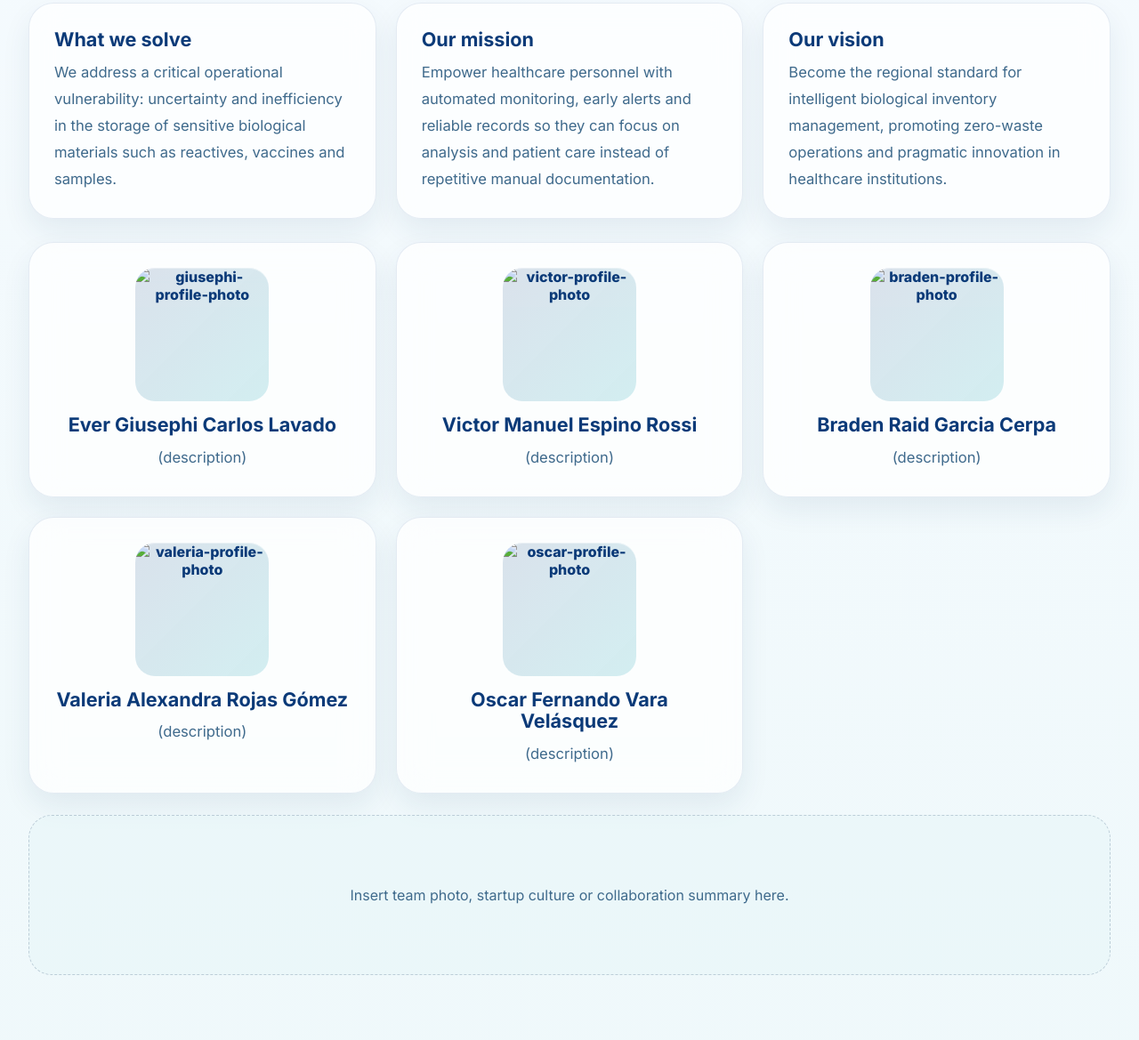
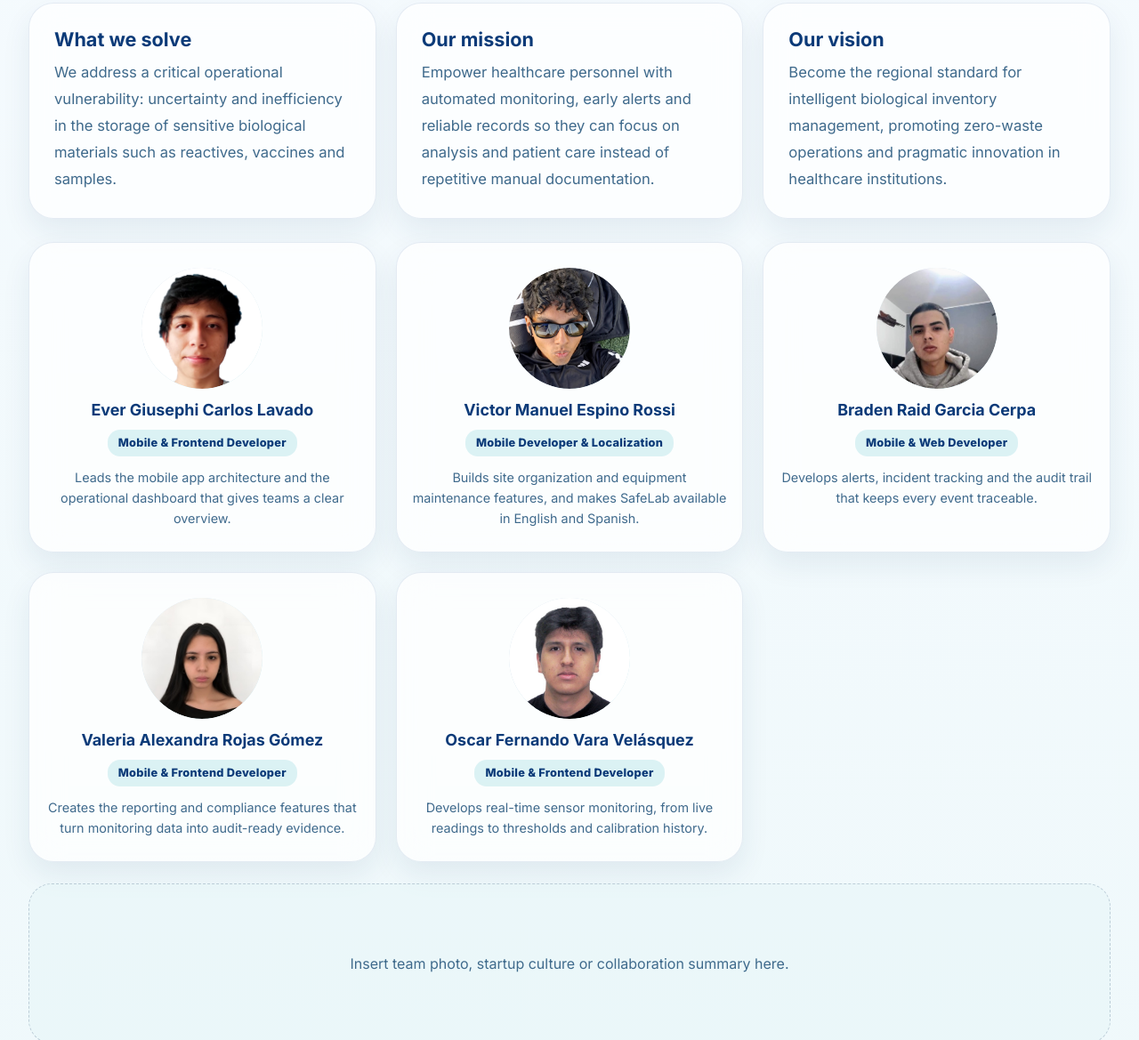
Before and after one commit to meditrack-mobile-app-1acc0238-2620-4949/safelab-business-website, a plain HTML site: page index.html in a window 1280 px wide. Shown: the part 6315-7484 px from the top of the page at 89% size. Drawn offline with Linux system fonts and the light colour scheme.

Commit message:
feat: add team member profiles with photos and roles
Show five member cards with circular photos, names, roles and short bios. Photos are resized to 400px max to keep the page light.

```diff
--- a/assets/styles/styles.css
+++ b/assets/styles/styles.css
@@ -609,9 +609,9 @@ body.dark .plan-card--popular {
 
 /* FOTO PERFIL CONTENEDOR */
 .team-card .avatar-placeholder{
-  width: 150px;
-  height: 150px;
-  border-radius: 22px;
+  width: 136px;
+  height: 136px;
+  border-radius: 50%;
   overflow: hidden;
   display: flex;
   align-items: center;
@@ -631,7 +631,7 @@ body.dark .plan-card--popular {
   height: 100%;
   object-fit: cover;
   object-position: center top;
-  border-radius: 22px;
+  border-radius: 50%;
   display: block;
 }
 
@@ -1252,4 +1252,38 @@ textarea { resize: vertical; }
   .product__highlights { grid-template-columns: 1fr; }
 }
 
+/* Team members */
+.team-card { padding: 28px 18px 26px; }
+
+.team-card h3 {
+  margin-bottom: 12px;
+  font-size: 1.12rem;
+}
+
+.team-role {
+  display: inline-block;
+  margin-bottom: 12px;
+  padding: 6px 12px;
+  border-radius: var(--radius-sm);
+  background: color-mix(in srgb, var(--primary) 14%, transparent);
+  font-size: 0.8rem;
+  font-weight: 800;
+  line-height: 1.35;
+  letter-spacing: 0.02em;
+  color: var(--primary-dark);
+}
+
+.team-bio {
+  font-size: 0.9rem;
+  line-height: 1.6;
+}
+
+@media (max-width: 760px) {
+  .team-grid { grid-template-columns: repeat(2, minmax(0, 1fr)); }
+}
+
+@media (max-width: 479px) {
+  .team-grid { grid-template-columns: 1fr; }
+}
+
 /* ===== end About Product & Team ===== */
--- a/index.html
+++ b/index.html
@@ -366,51 +366,56 @@
           <article class="team-card reveal-up">
             <div class="avatar-placeholder">
               <img src="assets/images/team-member-profiles/giusephi-carlos.png"
-                  alt="giusephi-profile-photo"
-                  class="team-avatar">
+                   alt="Portrait of Ever Giusephi Carlos Lavado, SafeLab team member"
+                   class="team-avatar" width="277" height="400" loading="lazy">
             </div>
             <h3>Ever Giusephi Carlos Lavado</h3>
-            <p>(description)</p>
+            <p class="team-role">Mobile & Frontend Developer</p>
+            <p class="team-bio">Leads the mobile app architecture and the operational dashboard that gives teams a clear overview.</p>
           </article>
 
           <article class="team-card reveal-up delay-1">
             <div class="avatar-placeholder">
               <img src="assets/images/team-member-profiles/victor-espino.png"
-                  alt="victor-profile-photo"
-                  class="team-avatar">
+                   alt="Portrait of Victor Manuel Espino Rossi, SafeLab team member"
+                   class="team-avatar" width="400" height="400" loading="lazy">
             </div>
             <h3>Victor Manuel Espino Rossi</h3>
-            <p>(description)</p>
+            <p class="team-role">Mobile Developer & Localization</p>
+            <p class="team-bio">Builds site organization and equipment maintenance features, and makes SafeLab available in English and Spanish.</p>
           </article>
 
           <article class="team-card reveal-up delay-2">
             <div class="avatar-placeholder">
               <img src="assets/images/team-member-profiles/braden-garcia.jpeg"
-                  alt="braden-profile-photo"
-                  class="team-avatar">
+                   alt="Portrait of Braden Raid Garcia Cerpa, SafeLab team member"
+                   class="team-avatar" width="300" height="400" loading="lazy">
             </div>
             <h3>Braden Raid Garcia Cerpa</h3>
-            <p>(description)</p>
+            <p class="team-role">Mobile & Web Developer</p>
+            <p class="team-bio">Develops alerts, incident tracking and the audit trail that keeps every event traceable.</p>
           </article>
 
           <article class="team-card reveal-up delay-3">
             <div class="avatar-placeholder">
               <img src="assets/images/team-member-profiles/valeria-rojas.jpeg"
-                  alt="valeria-profile-photo"
-                  class="team-avatar">
+                   alt="Portrait of Valeria Alexandra Rojas Gómez, SafeLab team member"
+                   class="team-avatar" width="320" height="400" loading="lazy">
             </div>
             <h3>Valeria Alexandra Rojas Gómez</h3>
-            <p>(description)</p>
+            <p class="team-role">Mobile & Frontend Developer</p>
+            <p class="team-bio">Creates the reporting and compliance features that turn monitoring data into audit-ready evidence.</p>
           </article>
 
           <article class="team-card reveal-up delay-4">
             <div class="avatar-placeholder">
               <img src="assets/images/team-member-profiles/oscar-vara.jpeg"
-                  alt="oscar-profile-photo"
-                  class="team-avatar">
+                   alt="Portrait of Oscar Fernando Vara Velásquez, SafeLab team member"
+                   class="team-avatar" width="400" height="400" loading="lazy">
             </div>
             <h3>Oscar Fernando Vara Velásquez</h3>
-            <p>(description)</p>
+            <p class="team-role">Mobile & Frontend Developer</p>
+            <p class="team-bio">Develops real-time sensor monitoring, from live readings to thresholds and calibration history.</p>
           </article>
         </div>
 
```
Also changed, not shown: assets/images/team-member-profiles/braden-garcia.jpeg (added), assets/images/team-member-profiles/giusephi-carlos.png (added), assets/images/team-member-profiles/oscar-vara.jpeg (added), assets/images/team-member-profiles/valeria-rojas.jpeg (added), assets/images/team-member-profiles/victor-espino.png (added).
